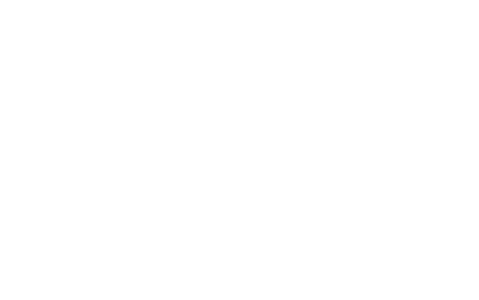
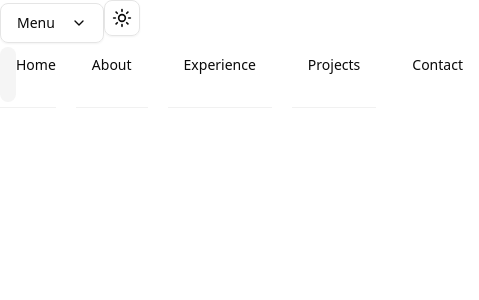
Before and after one commit to Kunal-Paste/My-Portfolio-Personal, a Next.js app: page / in a window 390 px wide. Shown: the top 300 px of the page, 479 px wide, since content can reach past the window. Built offline with nearby package versions, Linux system fonts and the light colour scheme; a web font is replaced by a local one.

Commit message:
added navbar for both mobile and desktop also added framer motion animation

```diff
--- a/package.json
+++ b/package.json
@@ -19,6 +19,7 @@
     "clsx": "^2.1.1",
     "framer-motion": "^12.23.22",
     "lucide-react": "^0.544.0",
+    "motion": "^12.23.22",
     "next": "15.5.4",
     "next-themes": "^0.4.6",
     "react": "19.1.0",
--- a/src/app/page.tsx
+++ b/src/app/page.tsx
@@ -1,9 +1,10 @@
+import Header from "@/components/header";
 
 
 export default function Home() {
   return (
-    <div className="font-sans grid grid-rows-[20px_1fr_20px] items-center justify-items-center min-h-screen p-8 pb-20 gap-16 sm:p-20">
-
+    <div>
+       <Header/>
     </div>
   );
 }
--- a/src/components/header.tsx
+++ b/src/components/header.tsx
@@ -1,6 +1,109 @@
-import React from 'react'
+"use client";
 
+import React, { useState } from "react";
+import {
+  Dialog,
+  DialogContent,
+  DialogHeader,
+  DialogTitle,
+  DialogTrigger,
+} from "./ui/dialog";
+import { Button } from "./ui/button";
+import { Icons } from "./icons";
+import { motion } from "framer-motion";
+import { NavLink } from "@/lib/types";
+import { navLinks } from "@/lib/data";
+import Link from "next/link";
+import { ThemeToggle } from "./theme-toggle";
+import { useActiveSection } from "./context/active-section-provider";
 
 export default function Header() {
-  return <div>header</div>
+  const [isOpen, setIsOpen] = useState(false);
+  const { setActiveSection, activeSection, setTimeOfLastClick } =
+    useActiveSection();
+
+  const MobileNavItem = (data: NavLink) => {
+    return (
+      <li
+        onClick={() => setIsOpen(false)}
+        className="border-muted-foreground/10 py-3 text-sm [&:not(:last-child)]:border-b" //except last child it will dislpay border
+      >
+        <Link className="block" href={data.href}>
+          {data.name}
+        </Link>
+      </li>
+    );
+  };
+
+  const DesktopNavItem = (data: NavLink) => {
+    return (
+      <li className="border-muted-foreground/10 py-3 text-sm [&:not(:last-child)]:border-b">
+        <Link
+          className="hover:text-foreground relative px-4 py-2 transition-colors"
+          href={data.href}
+          onClick={() => {
+            setActiveSection(data.name);
+            setTimeOfLastClick(Date.now());
+          }}
+        >
+          {data.name}
+          {data.name === activeSection && (
+            <motion.span
+              className="bg-muted absolute inset-0 -z-10 rounded-full"
+              layoutId="activeSection"
+              transition={{
+                type: "spring",
+                stiffness: 380,
+                damping: 30,
+              }}
+            ></motion.span>
+          )}
+        </Link>
+      </li>
+    );
+  };
+
+  return (
+    <div>
+      {/*Mobile Navbar*/}
+
+      <Dialog open={isOpen} onOpenChange={setIsOpen}>
+        <DialogTrigger asChild>
+          <Button
+            variant="outline"
+            size="lg"
+            className="bg-background/80 backdrop-blur-sm sm:hidden"
+          >
+            Menu <Icons.chevronDown className="ml-2 size-4" />
+          </Button>
+        </DialogTrigger>
+        <DialogContent>
+          <DialogHeader>
+            <DialogTitle className="text-md self-start font-medium">
+              Navigation
+            </DialogTitle>
+          </DialogHeader>
+          <nav>
+            <ul>
+              {navLinks.map((i) => (
+                <MobileNavItem key={i.name} {...i} />
+              ))}
+            </ul>
+          </nav>
+        </DialogContent>
+      </Dialog>
+
+      {/*Tablet/Desktop Navbar*/}
+
+      <ThemeToggle className="bg-background/80 backdrop-blur-sm sm:hidden" />
+
+      <nav>
+        <ul className="flex gap-5">
+          {navLinks.map((i) => (
+            <DesktopNavItem key={i.name} {...i} />
+          ))}
+        </ul>
+      </nav>
+    </div>
+  );
 }
--- /dev/null
+++ b/src/components/theme-toggle.tsx
@@ -0,0 +1,27 @@
+import {Button} from '@/components/ui/button'
+import {Icons} from '@/components/icons'
+import { useTheme } from 'next-themes'
+
+type ThemeToggleProps = {
+    className ? : string
+}
+
+export const ThemeToggle = ({className}:ThemeToggleProps) => {
+
+    const {theme,setTheme} = useTheme();
+
+    return (
+       <Button
+        className={className}
+        variant="outline"
+        size="icon"
+        aria-label="theme toggle"
+        onClick={()=>setTheme(theme === 'light' ? 'dark' : 'light')}
+       >
+
+         <Icons.sun className='size-5 dark:hidden'/>
+         <Icons.moon className='hidden size-5 dark:block'/>
+
+       </Button>
+    )
+}
```
Also changed, not shown: 1 other file (tests, documents, lock files or other folders).
